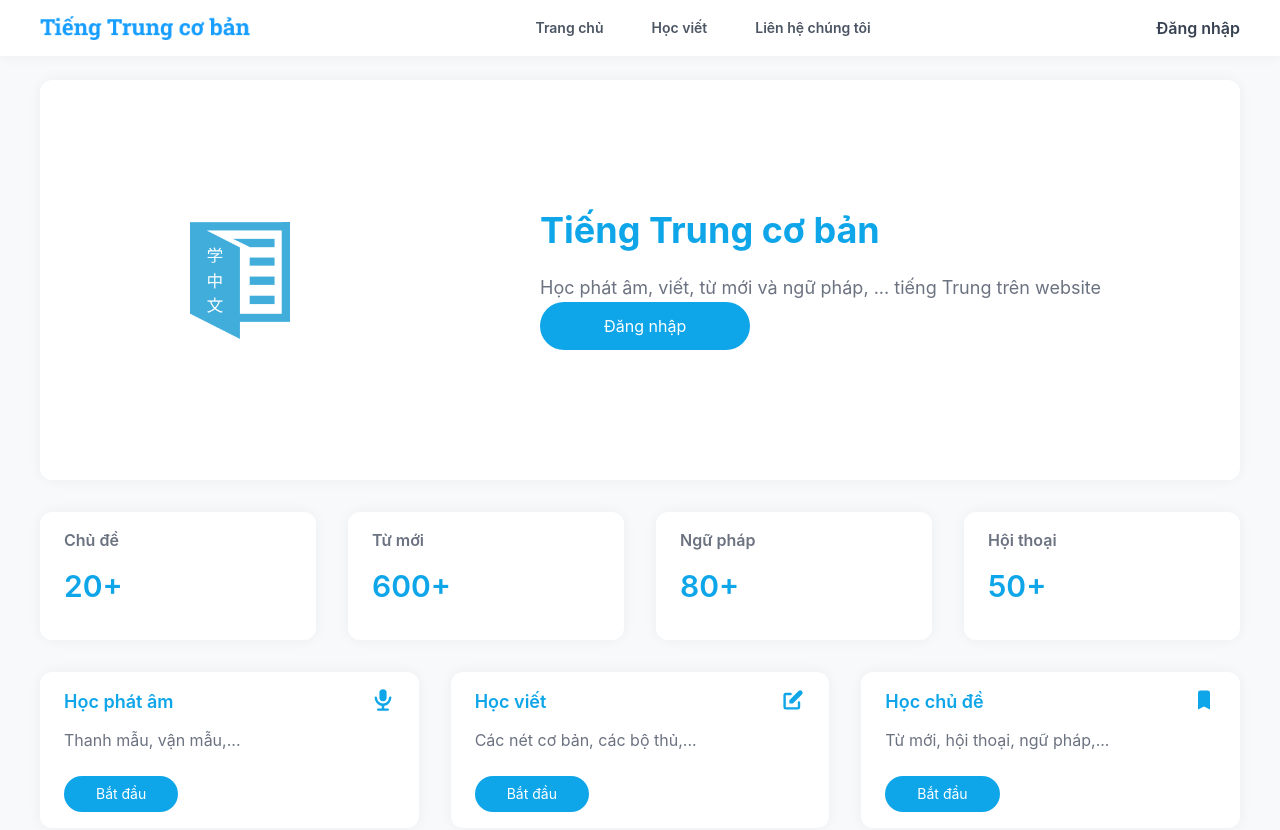
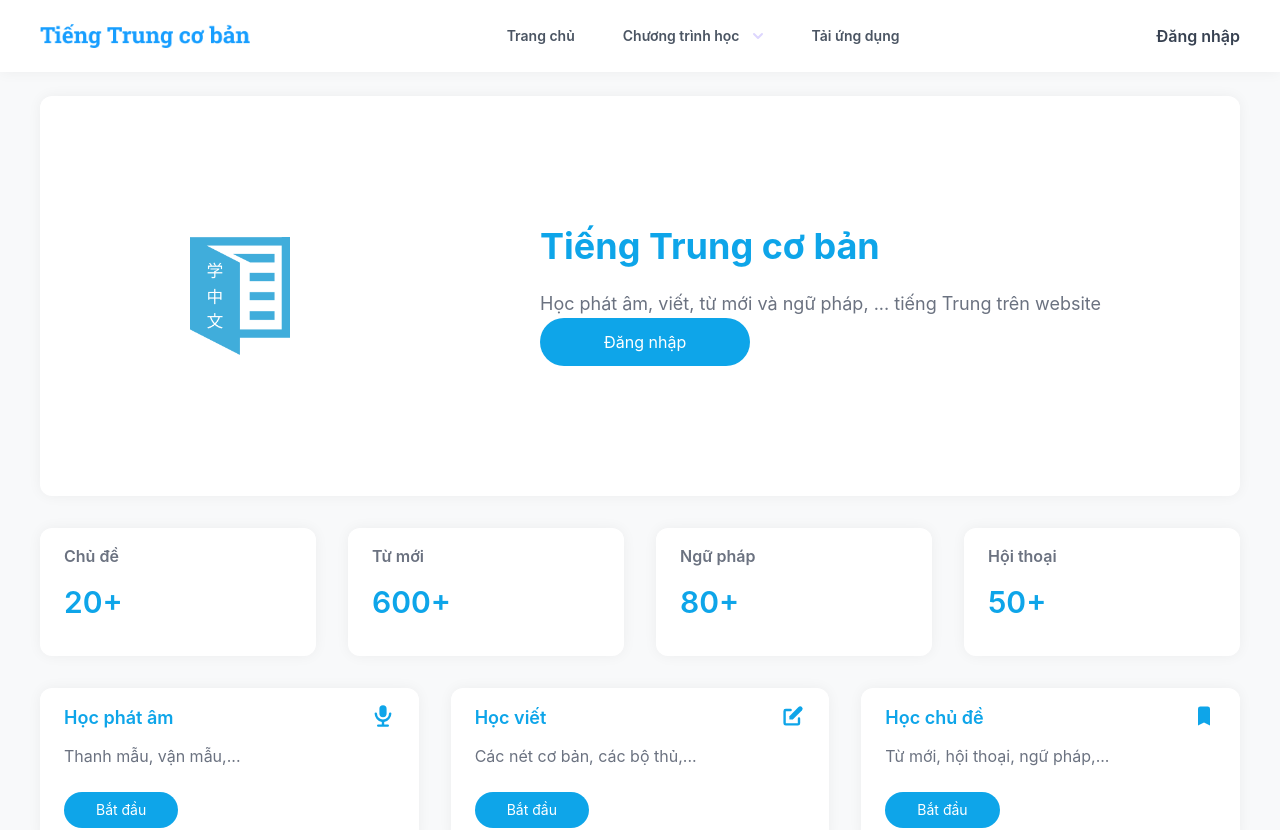
Before and after one commit to manhongdao/tiengtrungcoban, a Next.js app: page / in a window 1280 px wide. Shown: the top 830 px of the page. Built offline with nearby package versions, Linux system fonts and the light colour scheme.

Commit message:
update header

```diff
--- a/layout/header.tsx
+++ b/layout/header.tsx
@@ -1,22 +1,131 @@
+import { Menu, Transition, Dialog } from "@headlessui/react";
+import {
+  ChevronDownIcon,
+  MicrophoneIcon,
+  PencilAltIcon,
+  BookmarkIcon,
+} from "@heroicons/react/solid";
+import { Fragment, useState } from "react";
+import { DialogDownload } from "../components/common/DiaglogDownload";
+
 export default function Header() {
+  const [showDownload, setShowDownload] = useState(false);
+
+  const home = (
+    <a
+      href="#"
+      className="hover:text-sky-500 px-6 py-2 rounded-md hover:text-white hover:bg-sky-400"
+    >
+      Trang chủ
+    </a>
+  );
+
+  const learnPath = (
+    <div>
+      <Menu as="div" className="relative h-full">
+        <Menu.Button className="inline-flex justify-center w-full h-full items-center px-6 py-2 text-sm font-semibold rounded-md hover:text-white hover:bg-sky-400 ">
+          Chương trình học
+          <ChevronDownIcon
+            className="w-5 h-5 ml-2 -mr-1 text-violet-200 hover:text-violet-100"
+            aria-hidden="true"
+          />
+        </Menu.Button>
+        <Transition
+          as={Fragment}
+          enter="transition ease-out duration-100"
+          enterFrom="transform opacity-0 scale-95"
+          enterTo="transform opacity-100 scale-100"
+          leave="transition ease-in duration-75"
+          leaveFrom="transform opacity-100 scale-100"
+          leaveTo="transform opacity-0 scale-95"
+        >
+          <Menu.Items className="absolute right-0 w-48 mt-2 origin-top-right bg-white divide-y divide-gray-100 rounded-md shadow-xl ring-1 ring-black ring-opacity-5 focus:outline-none">
+            <div className="px-1 py-1 ">
+              <Menu.Item>
+                {({ active }) => (
+                  <button
+                    className={`${
+                      active ? "bg-sky-400 text-white" : "text-gray-900"
+                    } group flex rounded-md items-center w-full px-2 py-2 hover:font-medium text-sm`}
+                  >
+                    {active ? (
+                      <MicrophoneIcon className="h-5 w-5 mr-2 text-white" />
+                    ) : (
+                      <MicrophoneIcon className="h-5 w-5 mr-2 text-sky-500" />
+                    )}
+                    Học phát âm
+                  </button>
+                )}
+              </Menu.Item>
+              <Menu.Item>
+                {({ active }) => (
+                  <button
+                    className={`${
+                      active ? "bg-sky-400 text-white" : "text-gray-900"
+                    } group flex rounded-md items-center w-full px-2 py-2 hover:font-medium text-sm`}
+                  >
+                    {active ? (
+                      <PencilAltIcon className="h-5 w-5 mr-2 text-white" />
+                    ) : (
+                      <PencilAltIcon className="h-5 w-5 mr-2 text-sky-500" />
+                    )}
+                    Học viết
+                  </button>
+                )}
+              </Menu.Item>
+              <Menu.Item>
+                {({ active }) => (
+                  <button
+                    className={`${
+                      active ? "bg-sky-400 text-white" : "text-gray-900"
+                    } group flex rounded-md items-center w-full px-2 py-2 hover:font-medium text-sm`}
+                  >
+                    {active ? (
+                      <BookmarkIcon className="h-5 w-5 mr-2 text-white" />
+                    ) : (
+                      <BookmarkIcon className="h-5 w-5 mr-2 text-sky-500" />
+                    )}
+                    Học chủ đề
+                  </button>
+                )}
+              </Menu.Item>
+            </div>
+          </Menu.Items>
+        </Transition>
+      </Menu>
+    </div>
+  );
+
+  const download = (
+    <a
+      href="#"
+      className="hover:text-sky-500 px-6 py-2 rounded-md hover:text-white hover:bg-sky-400"
+      onClick={() => {
+        setShowDownload(true);
+        console.log("show dialog");
+      }}
+    >
+      Tải ứng dụng
+    </a>
+  );
   return (
     <>
-        <nav className="sticky top-0 z-40 w-full backdrop-blur flex-none transition-colors duration-500 bg-white supports-backdrop-blur:bg-white/60 box-shadow_primary py-4"
-        >
+      <nav className="sticky top-0 z-1 w-full backdrop-blur flex-none transition-colors duration-500 bg-white supports-backdrop-blur:bg-white/60 box-shadow_primary py-4">
         <div className="flex justify-between max-w-8xl mx-auto">
           <div className="flex items-center">
-                    <img className="cursor-pointer" alt="logo" title="Tiếng trung cơ bản" src="/logo-text.png" width="210" />
+            <img
+              className="cursor-pointer"
+              alt="logo"
+              title="Tiếng trung cơ bản"
+              src="/logo-text.png"
+              width="210"
+            />
           </div>
           <div className="flex text-gray-600 text-sm leading-6 font-semibold">
-                    <a href="#" className="hover:text-sky-500 px-6">
-                        Trang chủ
-                    </a>
-                    <a href="#" className="hover:text-sky-500 px-6">
-                        Học viết
-                    </a>
-                    <a href="#" className="hover:text-sky-500 px-6">
-                        Liên hệ chúng tôi
-                    </a>
+            {home}
+            {learnPath}
+            {download}
+            <DialogDownload show={showDownload} setShow={setShowDownload} />
           </div>
           <div className="flex items-center text-gray-700 text-md leading-6 font-semibold">
             Đăng nhập
@@ -24,5 +133,5 @@ export default function Header() {
         </div>
       </nav>
     </>
-    )
+  );
 }
```
Lines whose indentation alone changed are shown as unchanged.
